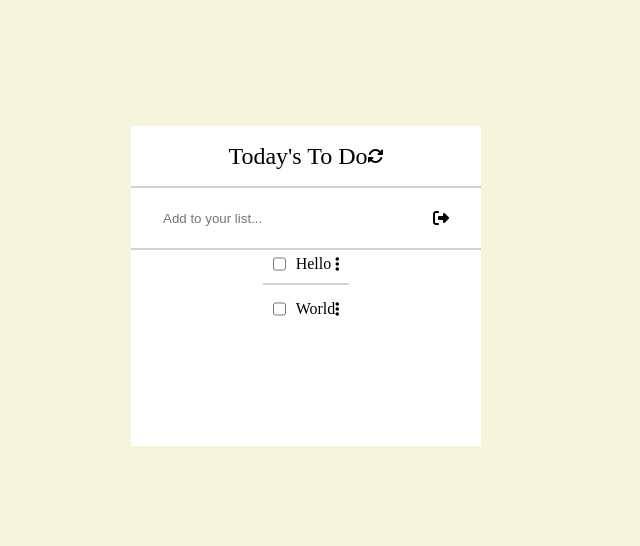
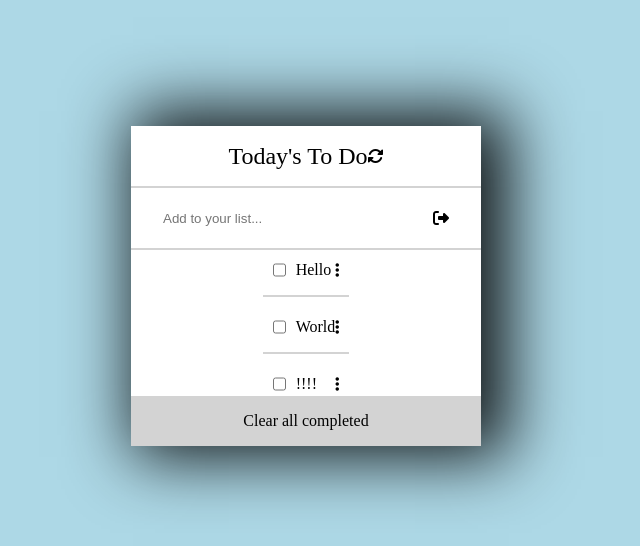
Before and after one commit to OscarFMdev/ToDoList, a website built with webpack: page src/index.html in a window 1280 px wide. Shown: the part 114-660 px from the top of the page, without its empty margins (334-974 px from the left). Built offline with nearby package versions, Linux system fonts and the light colour scheme.

Commit message:
Add container styles and create tasks function

```diff
--- a/src/index.html
+++ b/src/index.html
@@ -13,38 +13,33 @@
 <body>
 
   <section id="card-bg">
+      <!-- Container -->
     <div id="container">
       <div class="heading">
         <h2 class="list-title">Today's To Do</h2>
-        <i class="fa-solid fa-rotate reload-icon"></i>
+        <i class="fa-solid fa-rotate reload-icon icon"></i>
       </div>
       <hr class="line-separator">
 
+      <!-- Input -->
       <form action="">
         <input type="text" placeholder="Add to your list..." class="new-task">
-        <i class="fa-solid fa-right-from-bracket"></i>
+        <i class="fa-solid fa-right-from-bracket icon"></i>
       </form>
       <hr class="line-separator">
+      <!-- Input -->
 
-      <ul class="tasks-container">
-        <li class="task">
-          <div class="left-side">
-            <input type="checkbox">
-            <p>Hello</p>
-          </div>
-          <i class="fa-solid fa-ellipsis-vertical"></i>
-        </li>
-        <hr class="line-separator">
-        <li class="task">
-          <div class="left-side">
-            <input type="checkbox">
-            <p>World</p>
-          </div>
-          <i class="fa-solid fa-ellipsis-vertical"></i>
+      <!-- Tasks container -->
+      <ul class="tasks-container"> </ul>
+      <!-- Tasks container -->
 
-        </li>
-      </ul>
+      <div class="completed-container">
+        <a class="completed-text" href="#">Clear all completed</a>
+      </div>
+
     </div>
+      <!-- Container -->
+
   </section>
 
 </body>
--- a/src/index.js
+++ b/src/index.js
@@ -21,8 +21,20 @@ const tasks = [
 ]
 
 const createTasks = () => {
-  tasks.forEach((task) => {
-  });
+  for (let i = 0; i < tasks.length; i += 1) {
+    tasksContainer.innerHTML += `
+    <!-- Task -->
+    <li class="task">
+      <div class="left-side">
+        <input type="checkbox">
+        <p>${tasks[i].description}</p>
+      </div>
+      <i class="fa-solid fa-ellipsis-vertical dots"></i>
+    </li>
+    <hr class="line-separator">
+    <!-- Task -->
+    `
+  }
 }
 
 createTasks();
--- a/src/style.css
+++ b/src/style.css
@@ -4,8 +4,16 @@
   border: 0;
 }
 
+.icon {
+  cursor: pointer;
+}
+
+.dots {
+  cursor: all-scroll;
+}
+
 #card-bg {
-  background-color: beige;
+  background: lightblue;
   display: flex;
   justify-content: center;
   align-items: center;
@@ -21,6 +29,10 @@
   height: 40%;
   width: 25%;
   min-width: 350px;
+  position: relative;
+  box-shadow: 15px -2px 63px 13px rgba(0,0,0,0.9);
+-webkit-box-shadow: 15px -2px 63px 13px rgba(0,0,0,0.9);
+-moz-box-shadow: 15px -2px 63px 13px rgba(0,0,0,0.9);
 }
 
 .heading {
@@ -76,9 +88,30 @@ hr {
   margin-top: 5px;
   margin-left: 10px;
   margin-right: 10px;
+  height: 30px;
 }
 
 .task .left-side {
   display: flex;
   column-gap: 10px;
 }
+
+.completed-container {
+  position: absolute;
+  bottom: 0;
+  background-color: lightgray;
+  width: 100%;
+  height: 50px;
+  display: flex;
+  justify-content: center;
+  align-items: center;
+}
+
+.completed-text {
+  color: black;
+  text-decoration: none;
+}
+
+.completed-text:hover {
+  text-decoration: underline;
+}
```
